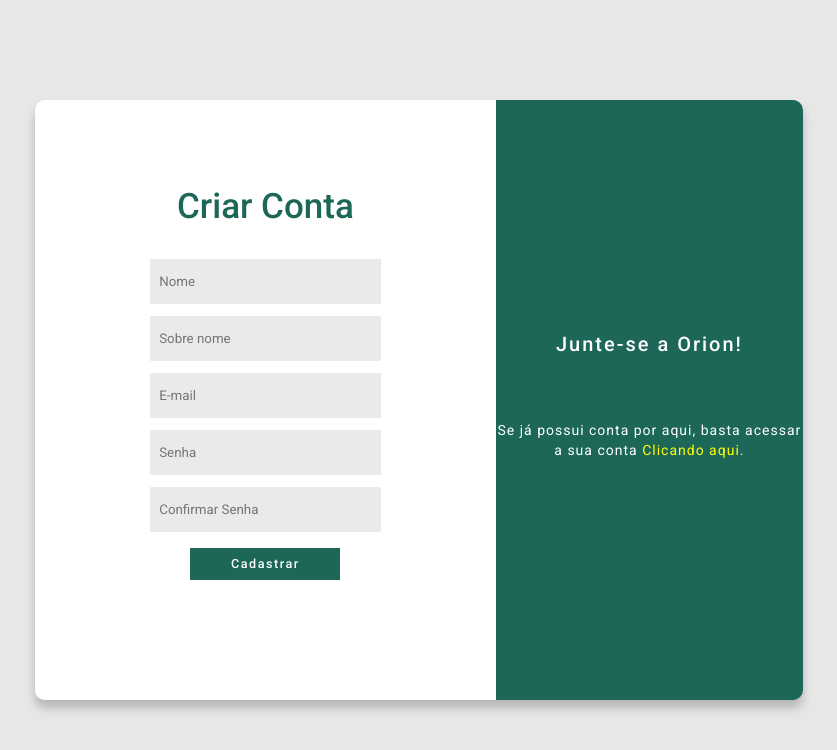
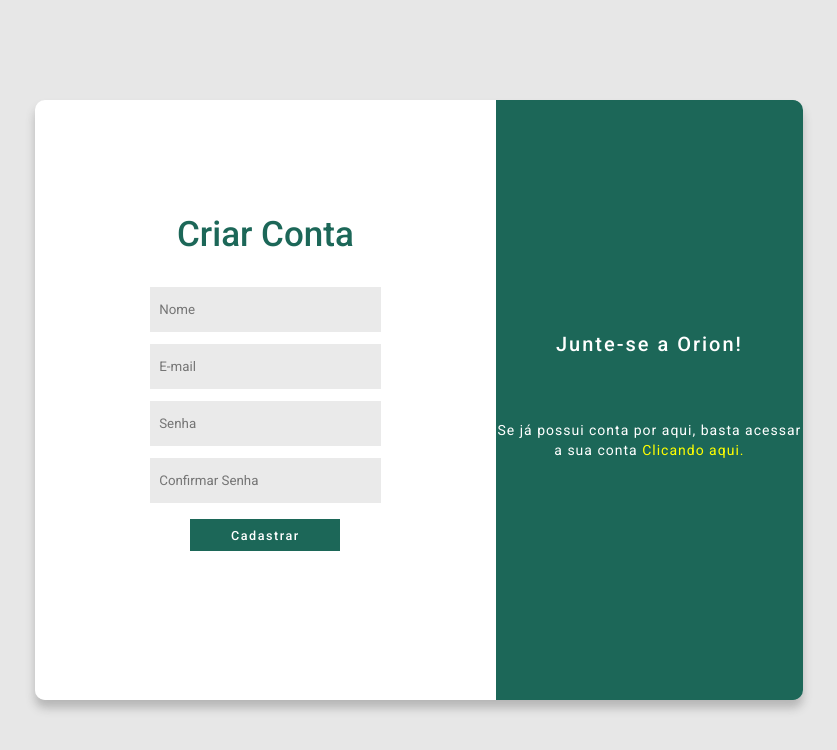
Before and after one commit to guialvesds/coOrion, an Angular app: page /account in a window 1280 px wide. Shown: the top 750 px of the page, without its empty margins (221-1058 px from the left). Built offline with nearby package versions, Linux system fonts and the light colour scheme.

Commit message:
finaly 2

```diff
--- a/src/app/pages/create-account/create-account.component.html
+++ b/src/app/pages/create-account/create-account.component.html
@@ -13,7 +13,7 @@
         <!-- ngModel pega os value dos campos pelo campo name -->
         <!-- utilizando no formato [(ngModel)] podemos pegar um valor de uma váriavel e atribuir ao input -->
         <input type="text" name="name" placeholder="Nome" id="nome" formControlName="name" required/>
-        <input type="text" name="sname" placeholder="Sobre nome" id="snome" formControlName="sname" required/>
+        <!-- <input type="text" name="sname" placeholder="Sobre nome" id="snome" formControlName="sname" required/> -->
         <!-- email no final é o pattern para o email -->
         <!-- <div>{{nome.className}}</div> -->
         <input type="email" name="email" placeholder="E-mail" id="email"   formControlName="email" required email />
```
